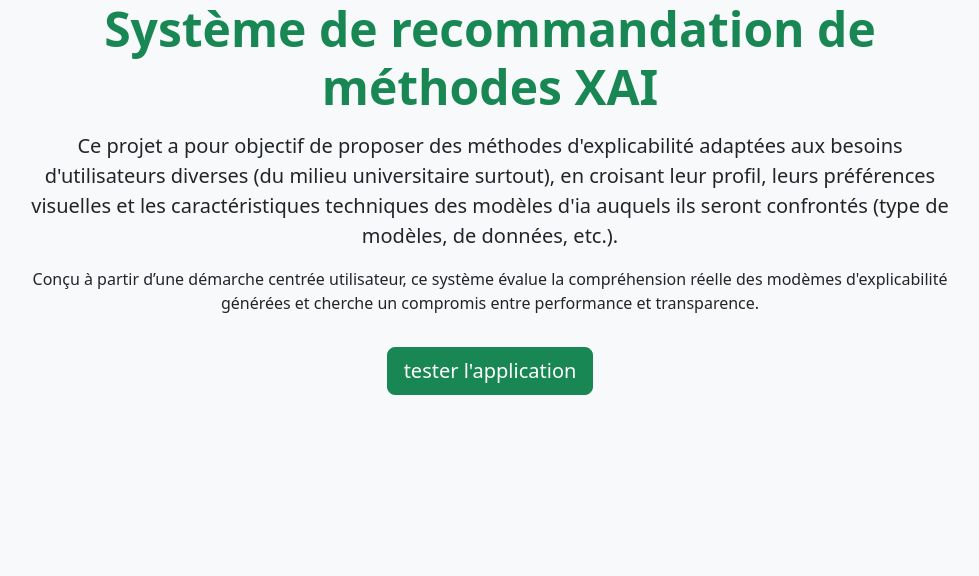
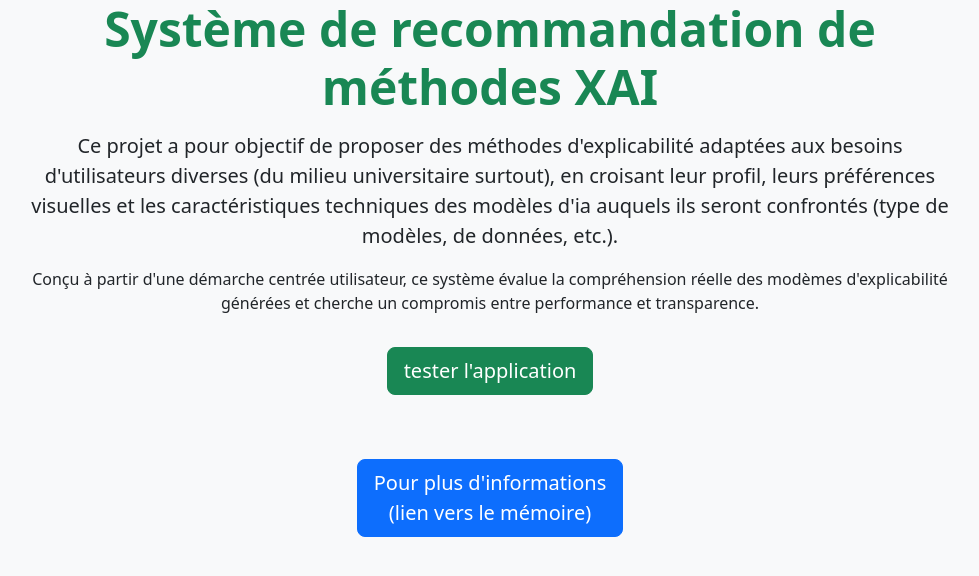
Before and after one commit to krattli/Stage_L3, a Django app: page / in a window 1280 px wide. Shown: the top 576 px of the page, without its empty margins (150-1129 px from the left). Run offline with Django 5.2, Linux system fonts and the light colour scheme; some libraries are stand-ins or nearby versions.

Commit message:
changemant page d'acceuil (+ mémoire dispo dans le site)

```diff
--- a/stage_ia/settings.py
+++ b/stage_ia/settings.py
@@ -121,6 +121,10 @@ USE_TZ = True
 
 STATIC_URL = 'static/'
 
+STATICFILES_DIRS = [
+    BASE_DIR / "static",
+]
+
 # Default primary key field type
 # https://docs.djangoproject.com/en/5.2/ref/settings/#default-auto-field
 
--- a/templates/home.html
+++ b/templates/home.html
@@ -7,7 +7,6 @@
     <link href="https://cdn.jsdelivr.net/npm/bootstrap@5.3.3/dist/css/bootstrap.min.css" rel="stylesheet">
   </head>
   <body class="bg-light">
-
     <div class="container">
       <div class="row justify-content-center text-center mb-5">
         <div class="col-lg-10">
@@ -19,7 +18,7 @@
             et les caractéristiques techniques des modèles d'ia auquels ils seront confrontés (type de modèles, de données, etc.).
           </p>
           <p>
-            Conçu à partir d’une démarche centrée utilisateur, ce système évalue la compréhension
+            Conçu à partir d'une démarche centrée utilisateur, ce système évalue la compréhension
             réelle des modèmes d'explicabilité générées et cherche un compromis entre performance et transparence.
           </p>
           <a href="{% url 'create_person_profile' %}" class="btn btn-success btn-lg mt-3">
@@ -27,7 +26,6 @@
           </a>
         </div>
       </div>
-
       {% if profiles_without_owner %}
       <div class="row justify-content-center">
         <div class="col-md-8">
@@ -44,6 +42,14 @@
         </div>
       </div>
       {% endif %}
+      <div class="row justify-content-center mt-3">
+        <div class="col-md-8 text-center">
+          <a href="{% static 'pdfs/mémoire.pdf' %}" class="btn btn-primary btn-lg mt-3" target="_blank">
+            Pour plus d'informations <br>
+            (lien vers le mémoire)
+          </a>
+        </div>
+      </div>
     </div>
   </body>
 </html>
```
Also changed, not shown: 1 other file.
